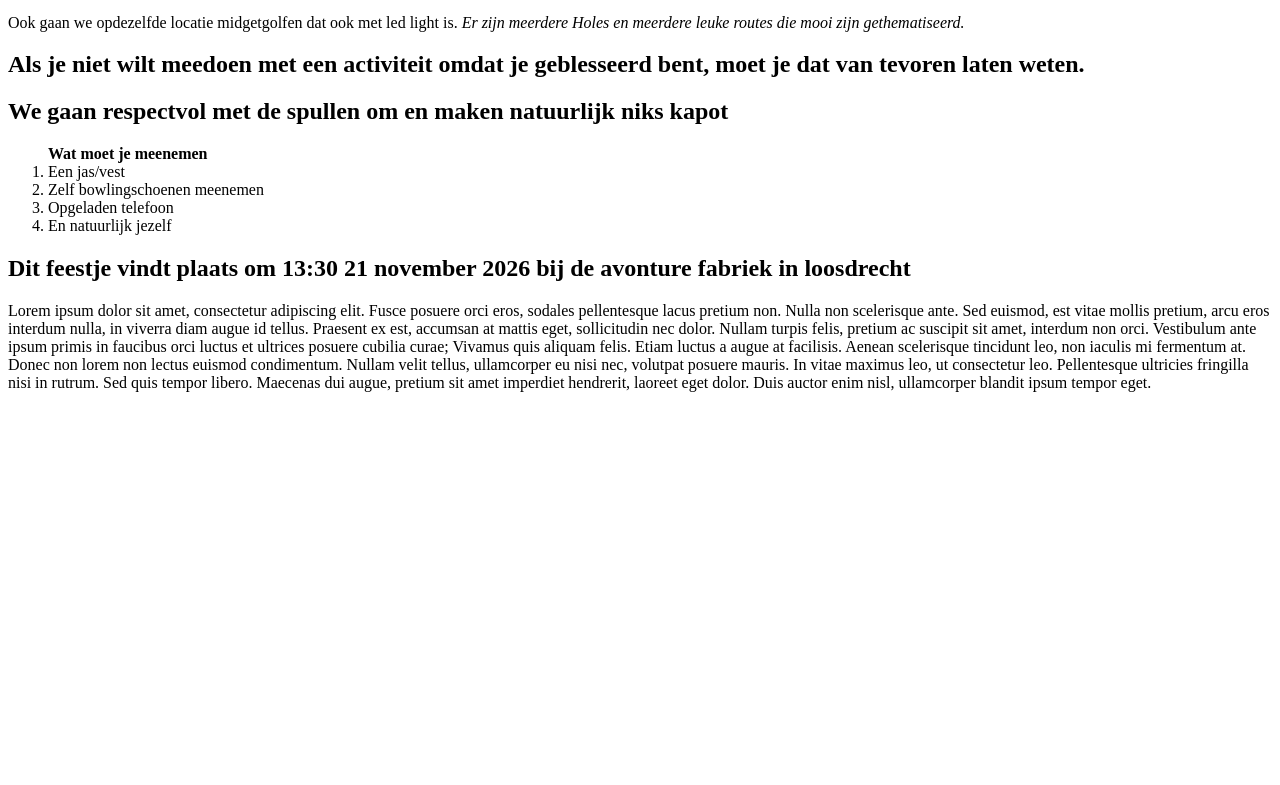
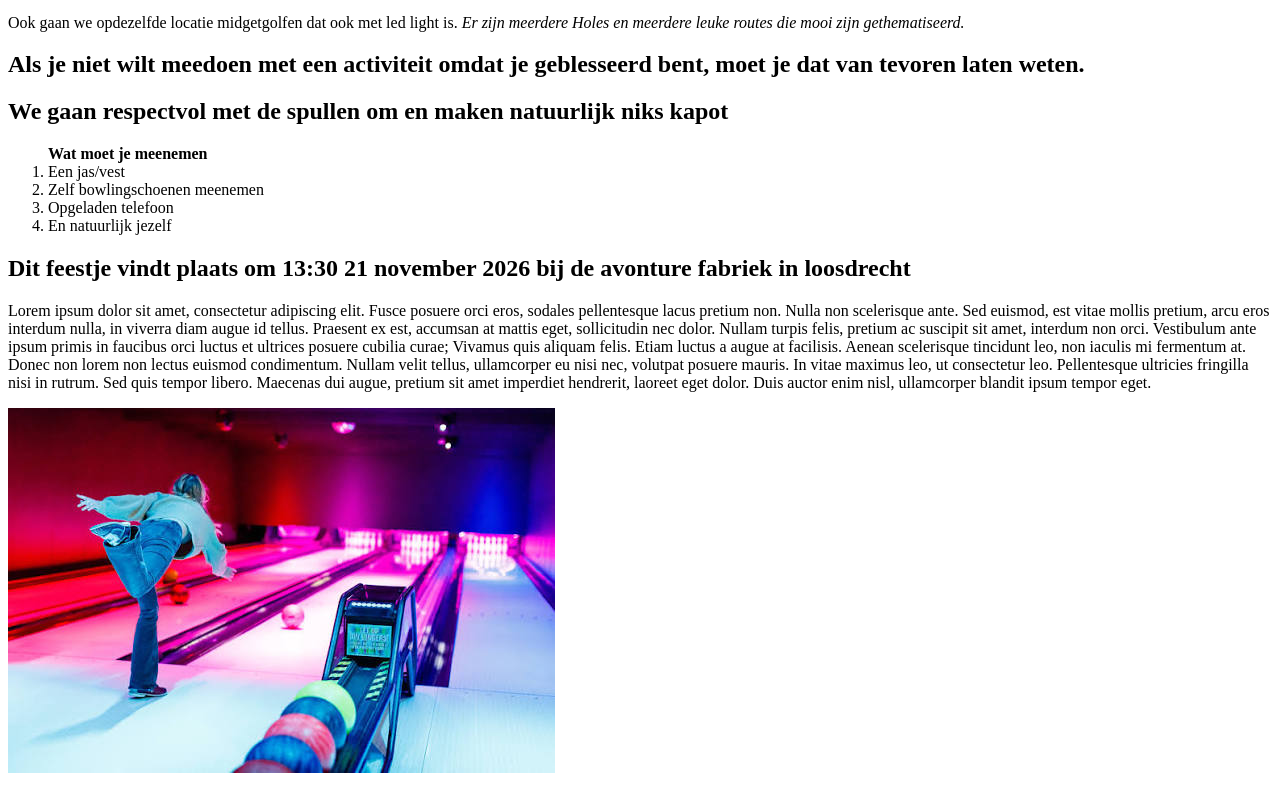
Before and after one commit to Teun820/html-weekopdracht-2-bouwen, a plain HTML site: page index.html in a window 1280 px wide. Shown: the part 283-1068 px from the top of the page. Before the commit the page ends 800 px from the top, so only its background shows below. Drawn offline with Linux system fonts and the light colour scheme.

Commit message:
WebLab Run 27-11-2026 11:51:40 (UTC+01:00)

```diff
--- a/index.html
+++ b/index.html
@@ -34,5 +34,6 @@
 <p>
 Lorem ipsum dolor sit amet, consectetur adipiscing elit. Fusce posuere orci eros, sodales pellentesque lacus pretium non. Nulla non scelerisque ante. Sed euismod, est vitae mollis pretium, arcu eros interdum nulla, in viverra diam augue id tellus. Praesent ex est, accumsan at mattis eget, sollicitudin nec dolor. Nullam turpis felis, pretium ac suscipit sit amet, interdum non orci. Vestibulum ante ipsum primis in faucibus orci luctus et ultrices posuere cubilia curae; Vivamus quis aliquam felis. Etiam luctus a augue at facilisis. Aenean scelerisque tincidunt leo, non iaculis mi fermentum at. Donec non lorem non lectus euismod condimentum. Nullam velit tellus, ullamcorper eu nisi nec, volutpat posuere mauris. In vitae maximus leo, ut consectetur leo. Pellentesque ultricies fringilla nisi in rutrum. Sed quis tempor libero. Maecenas dui augue, pretium sit amet imperdiet hendrerit, laoreet eget dolor. Duis auctor enim nisl, ullamcorper blandit ipsum tempor eget. </p>
 
+<img src="bowlen.jpeg">
 </body>
 </html>
```
Also changed, not shown: 1 other file.
